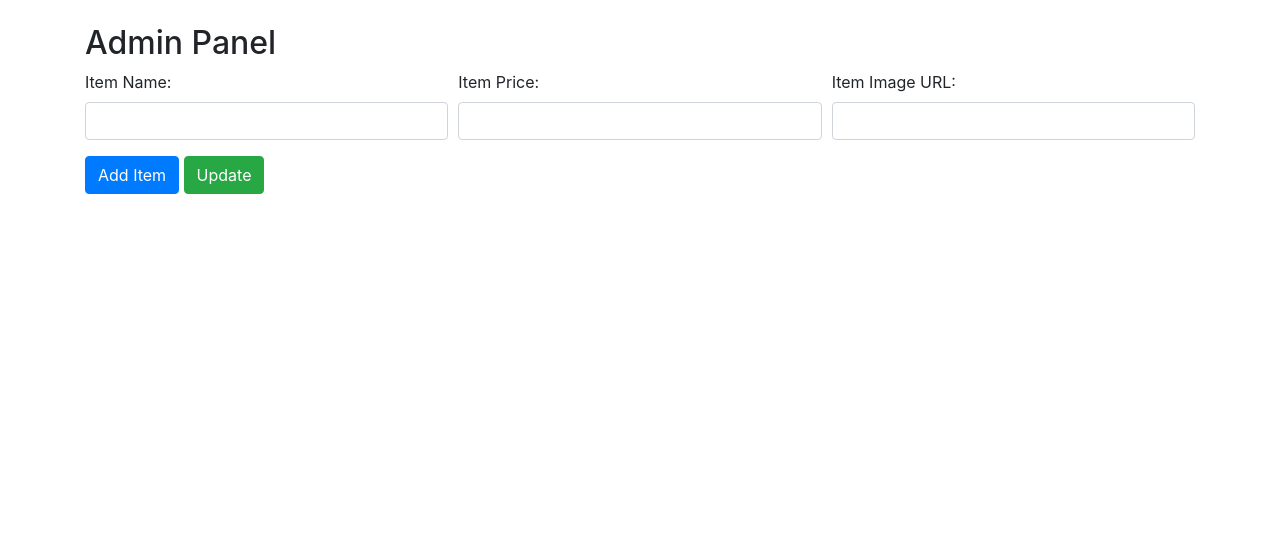
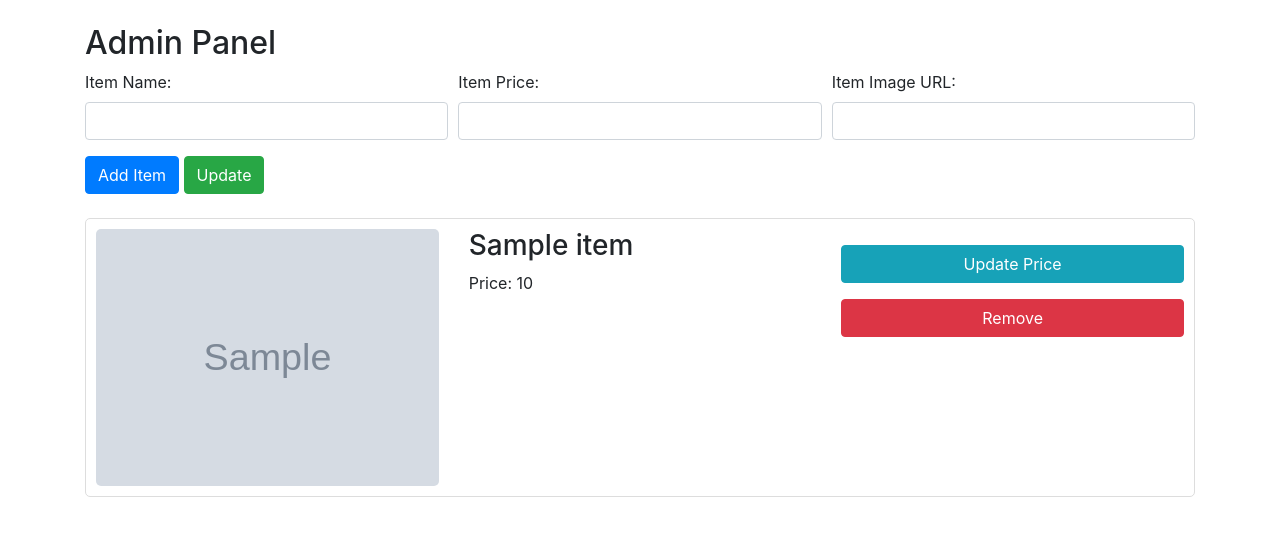
Before and after one commit to FantasyZoom22/FoodOrderAdmin, a Flask app: template templates/admin-panel.html in a window 1280 px wide. Shown: the top 536 px of the page. Run offline with Flask 3, Linux system fonts and the light colour scheme; the template is opened without the code that fills it: values that come from a table or form of the project are taken from there, others are empty; tables that the repository leaves empty hold one stand-in row (values such as "Sample post"); grey boxes marked "Sample" are stand-in pictures; some libraries are stand-ins or nearby versions.

Commit message:
Update admin-panel.html

```diff
--- a/templates/admin-panel.html
+++ b/templates/admin-panel.html
@@ -42,32 +42,27 @@
       <button type="button" class="btn btn-success" onclick="sendDataToDatabase()">Update</button>
     </form>
 
-    <!-- Display existing items with delete and update buttons -->
-    <div id="itemList">
-      <!-- Items will be dynamically populated here -->
-    </div>
-  </div>
-
-  <!-- Modal for confirmation before deleting an item -->
-  <div class="modal fade" id="deleteItemModal" tabindex="-1" role="dialog" aria-labelledby="deleteItemModalLabel">
-    <div class="modal-dialog" role="document">
-      <div class="modal-content">
-        <div class="modal-header">
-          <h4 class="modal-title" id="deleteItemModalLabel">Confirm Delete</h4>
-          <button type="button" class="close" data-dismiss="modal" aria-label="Close">
-            <span aria-hidden="true">&times;</span>
-          </button>
-        </div>
-        <div class="modal-body">
-          Are you sure you want to delete this item?
-        </div>
-        <div class="modal-footer">
-          <button type="button" class="btn btn-secondary" data-dismiss="modal">Cancel</button>
-          <button type="button" class="btn btn-danger" id="confirmDeleteBtn">Delete</button>
-        </div>
+   <!-- Display existing items with update and remove buttons -->
+<div id="itemList">
+  <!-- Items fetched from the database will be dynamically populated here -->
+  {% for item in items %}
+  <div class="item-panel">
+    <div class="row">
+      <div class="col-md-4">
+        <img src="{{ item.image_url }}" alt="{{ item.title }}">
+      </div>
+      <div class="col-md-4">
+        <h3>{{ item.title }}</h3>
+        <p>Price: {{ item.price }}</p>
+      </div>
+      <div class="col-md-4">
+        <button class="btn btn-info btn-block mt-3" onclick="updateItemPrice({{ item.id }})">Update Price</button>
+        <button class="btn btn-danger btn-block mt-3" onclick="removeItem({{ item.id }})">Remove</button>
       </div>
     </div>
   </div>
+  {% endfor %}
+</div>
 
   <!-- Scripts -->
   <script src="https://code.jquery.com/jquery-3.6.0.min.js"></script>
```
